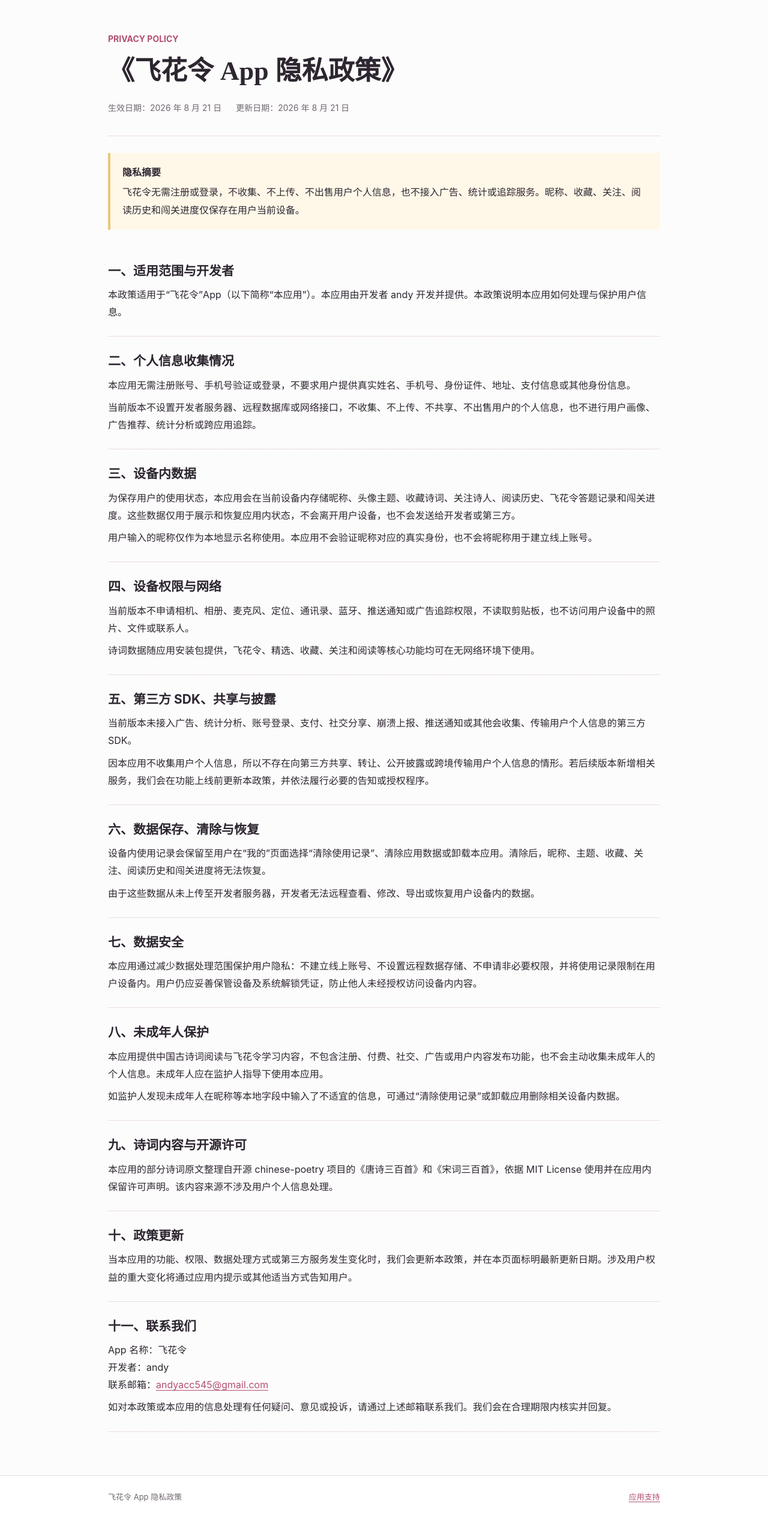
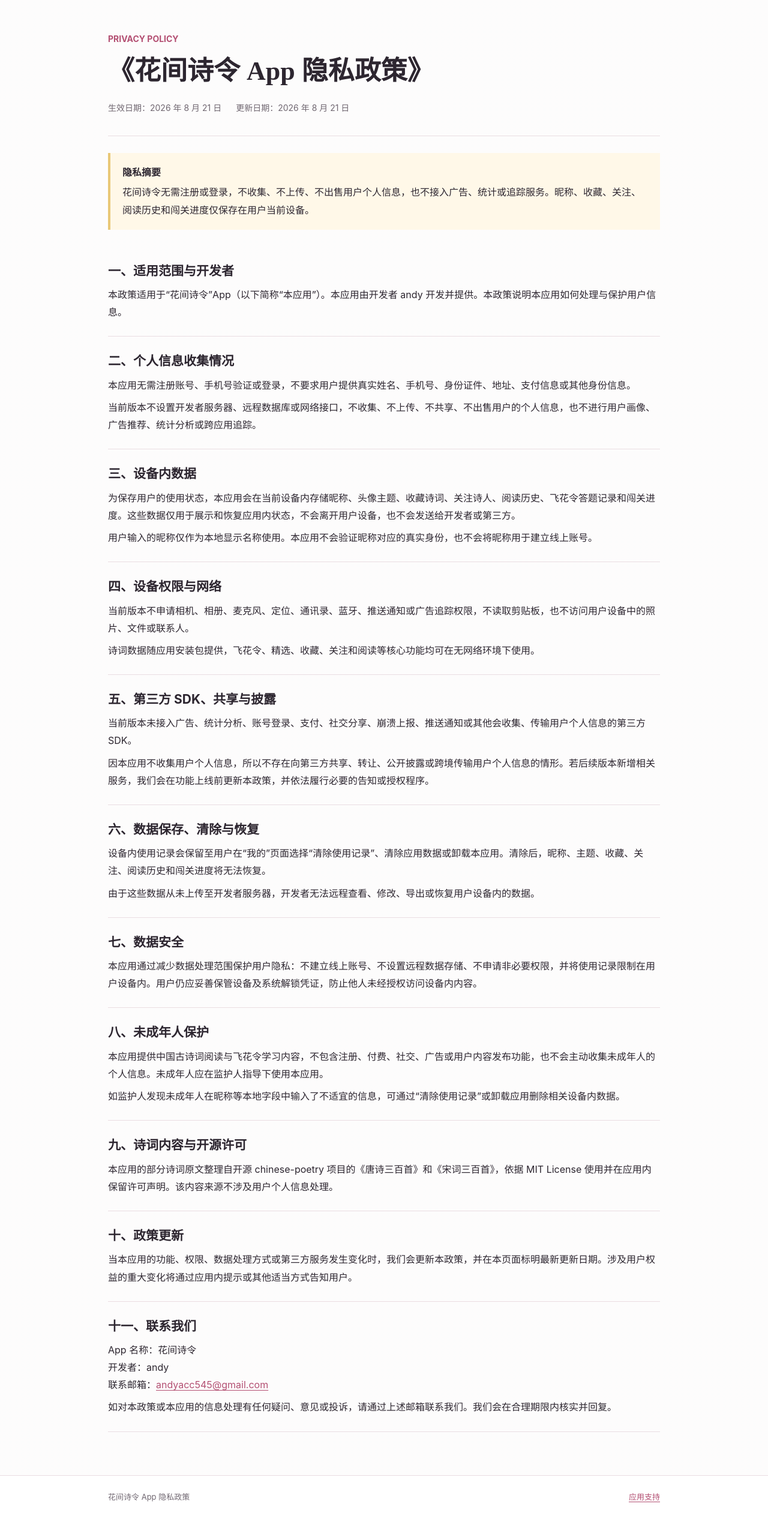
Before and after one commit to andyhub001/privacy-policy, a plain HTML site: page flying-flower/privacy.html in a window 1280 px wide. Shown: the part 71-2603 px from the top of the page at 60% size. Drawn offline with Linux system fonts and the light colour scheme.

Commit message:
docs: rename app in privacy policy

```diff
--- a/flying-flower/privacy.html
+++ b/flying-flower/privacy.html
@@ -5,9 +5,9 @@
     <meta name="viewport" content="width=device-width, initial-scale=1" />
     <meta
       name="description"
-      content="飞花令 App 隐私政策。飞花令无需注册，不收集或上传个人信息，使用记录仅保存在用户设备。"
+      content="花间诗令 App 隐私政策。花间诗令无需注册，不收集或上传个人信息，使用记录仅保存在用户设备。"
     />
-    <title>《飞花令 App 隐私政策》</title>
+    <title>《花间诗令 App 隐私政策》</title>
     <link rel="stylesheet" href="../assets/privacy.css" />
   </head>
   <body>
@@ -24,7 +24,7 @@
     <main class="page-shell">
       <header class="policy-header">
         <p class="eyebrow">PRIVACY POLICY</p>
-        <h1>《飞花令 App 隐私政策》</h1>
+        <h1>《花间诗令 App 隐私政策》</h1>
         <p class="policy-meta">
           <span>生效日期：2026 年 8 月 21 日</span>
           <span>更新日期：2026 年 8 月 21 日</span>
@@ -33,13 +33,13 @@
 
       <aside class="notice" aria-label="隐私摘要">
         <strong>隐私摘要</strong>
-        飞花令无需注册或登录，不收集、不上传、不出售用户个人信息，也不接入广告、统计或追踪服务。昵称、收藏、关注、阅读历史和闯关进度仅保存在用户当前设备。
+        花间诗令无需注册或登录，不收集、不上传、不出售用户个人信息，也不接入广告、统计或追踪服务。昵称、收藏、关注、阅读历史和闯关进度仅保存在用户当前设备。
       </aside>
 
       <section class="policy-section">
         <h2>一、适用范围与开发者</h2>
         <p>
-          本政策适用于“飞花令”App（以下简称“本应用”）。本应用由开发者
+          本政策适用于“花间诗令”App（以下简称“本应用”）。本应用由开发者
           andy 开发并提供。本政策说明本应用如何处理与保护用户信息。
         </p>
       </section>
@@ -128,7 +128,7 @@
       <section class="policy-section">
         <h2>十一、联系我们</h2>
         <p>
-          App 名称：飞花令<br />
+          App 名称：花间诗令<br />
           开发者：andy<br />
           联系邮箱：<a href="mailto:andyacc545@gmail.com">andyacc545@gmail.com</a>
         </p>
@@ -140,7 +140,7 @@
 
     <footer class="site-footer">
       <div class="site-footer__inner">
-        <span>飞花令 App 隐私政策</span>
+        <span>花间诗令 App 隐私政策</span>
         <a href="support.html">应用支持</a>
       </div>
     </footer>
```
